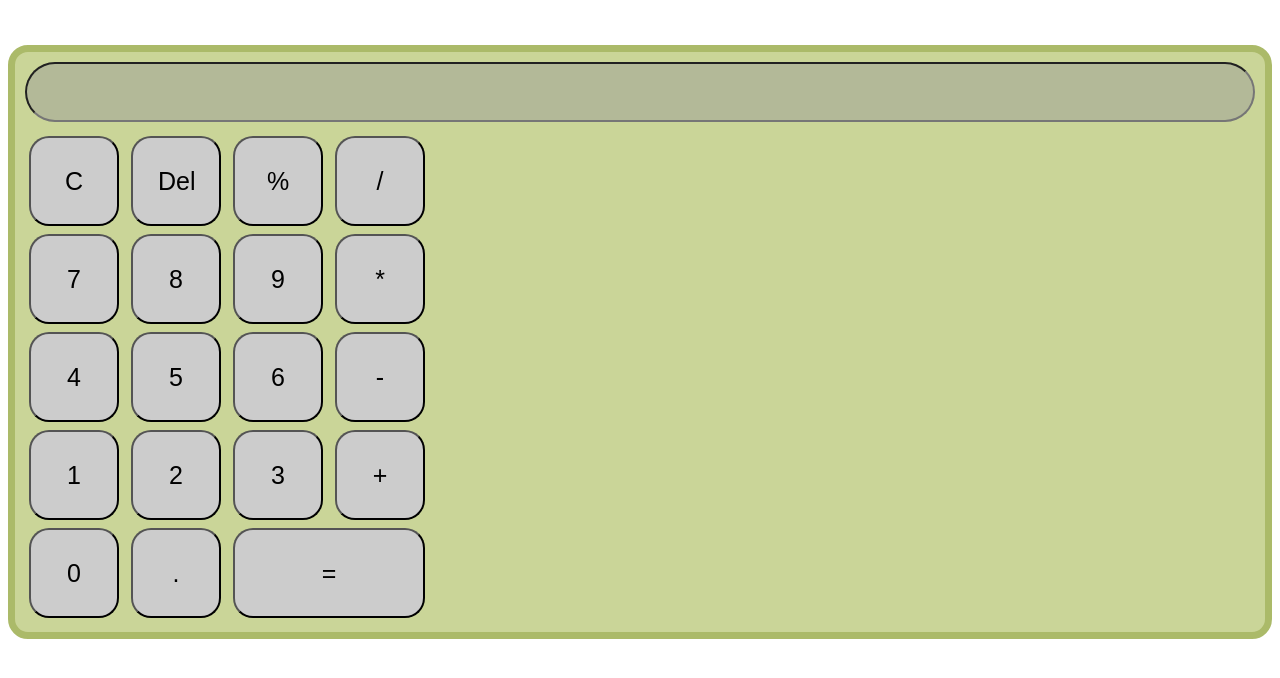
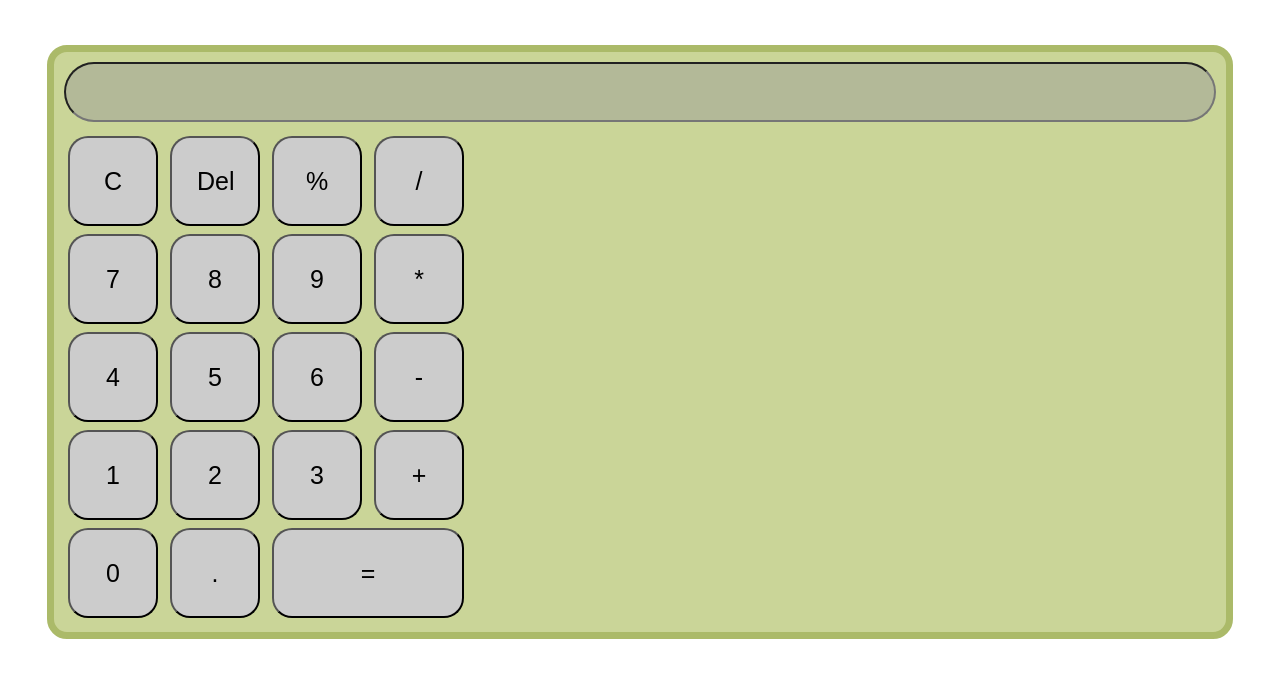
Before and after one commit to himanshu1864/Calculator, a plain HTML site: page index.html in a window 1280 px wide. Drawn offline with Linux system fonts and the light colour scheme.

Commit message:
Update styles.css

```diff
--- a/styles.css
+++ b/styles.css
@@ -1,7 +1,7 @@
 .calculator {
   /* width: 400px;
   height: 464px; */
-  width:contain;
+  width:90vw;
   margin: 45px auto;
   border: 7px solid #abba69;
   border-radius: 20px;
```
